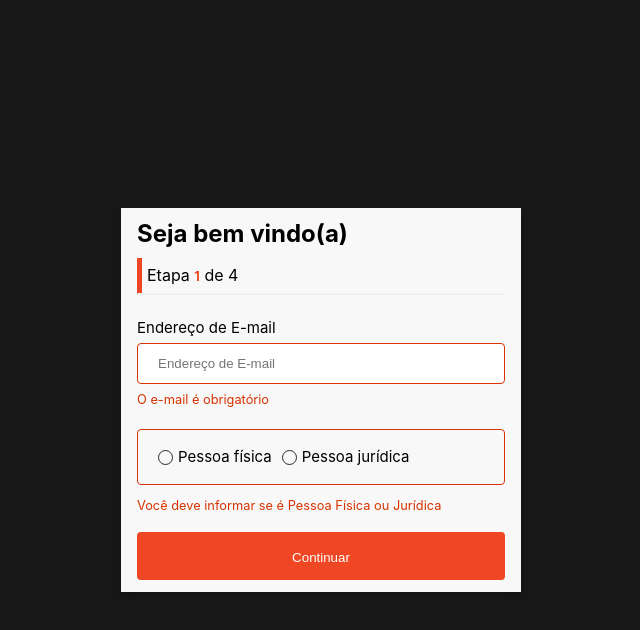
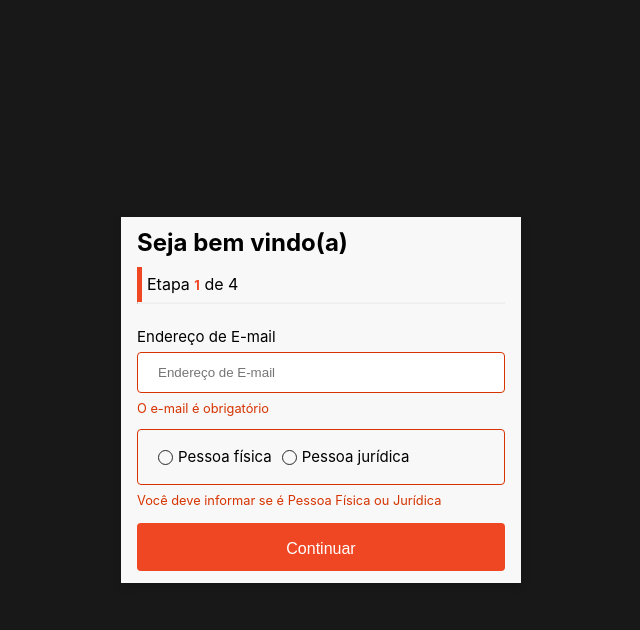
Before and after one commit to AnthonyTailer/vue-multi-step-form, a Vue app in the folder client/: page / in a window 1280 px wide. Both pictures are taken after a click on the button "Continuar". Shown: the top 630 px of the page, without its empty margins (319-959 px from the left). Built offline with nearby package versions, Linux system fonts and the light colour scheme; what @devindex/vue-mask would draw is missing.

Commit message:
style: add fixed error message

```diff
--- a/client/src/components/BaseButton.vue
+++ b/client/src/components/BaseButton.vue
@@ -26,6 +26,7 @@ export default {
     max-height: 48px;
     flex: 1;
     line-height: 2rem;
+    font-size: 1rem;
   }
 
   .outlined {
--- a/client/src/components/BaseInput.vue
+++ b/client/src/components/BaseInput.vue
@@ -8,7 +8,9 @@
       @input="$emit('update:modelValue', $event.target.value)"
       :aria-invalid="!!error"
     >
-    <span v-if="error">{{ error }}</span>
+    <div class="input-error-container">
+      <span v-if="error">{{ error }}</span>
+    </div>
   </div>
 </template>
 
@@ -47,6 +49,10 @@ export default {
   box-sizing: border-box;
 }
 
+.input-error-container {
+  height: 20px;
+}
+
 .invalid > input {
   border-color: var(--color-error);
 }
@@ -55,5 +61,6 @@ export default {
   font-size: 0.8rem;
   color: var(--color-error);
   margin: 5px 0px;
+  transition: ease-in 0.5s;
 }
 </style>
--- a/client/src/components/BaseRadioButtonGroup.vue
+++ b/client/src/components/BaseRadioButtonGroup.vue
@@ -15,7 +15,9 @@
         <div>{{ option.label }}</div>
       </label>
     </div>
-    <span v-if="error">{{ error }}</span>
+    <div class="input-error-container">
+      <span v-if="error">{{ error }}</span>
+    </div>
   </div>
 </template>
 <script>
@@ -49,7 +51,7 @@ export default {
 }
 
 .radio-button-group {
-  margin: 8px 0;
+  margin: 3px 0;
   padding: 15px 20px;
   border: 1px solid var(--vt-c-black-mute);
   border-radius: 4px;
@@ -91,9 +93,14 @@ input[type="radio"]:checked {
   background-color: var(--vt-c-pomegranate);
 }
 
+.input-error-container {
+  height: 20px;
+}
+
 span {
   font-size: 0.8rem;
   color: var(--color-error);
   margin: 5px 0px;
+  transition: ease-in 0.5s;
 }
 </style>
--- a/client/src/components/Modal.vue
+++ b/client/src/components/Modal.vue
@@ -17,7 +17,7 @@
         <div class="modal-footer">
           <hr class="dotted">
           <slot name="footer">
-            <BaseButton @click="$emit('close')">
+            <BaseButton outlined @click="$emit('close')">
               OK
             </BaseButton>
           </slot>
@@ -72,6 +72,8 @@ const props = defineProps({
 }
 
 .modal-body {
+  display: flex;
+  align-items: center;
   margin: 20px 0;
   min-height: 50px;
 }
```
